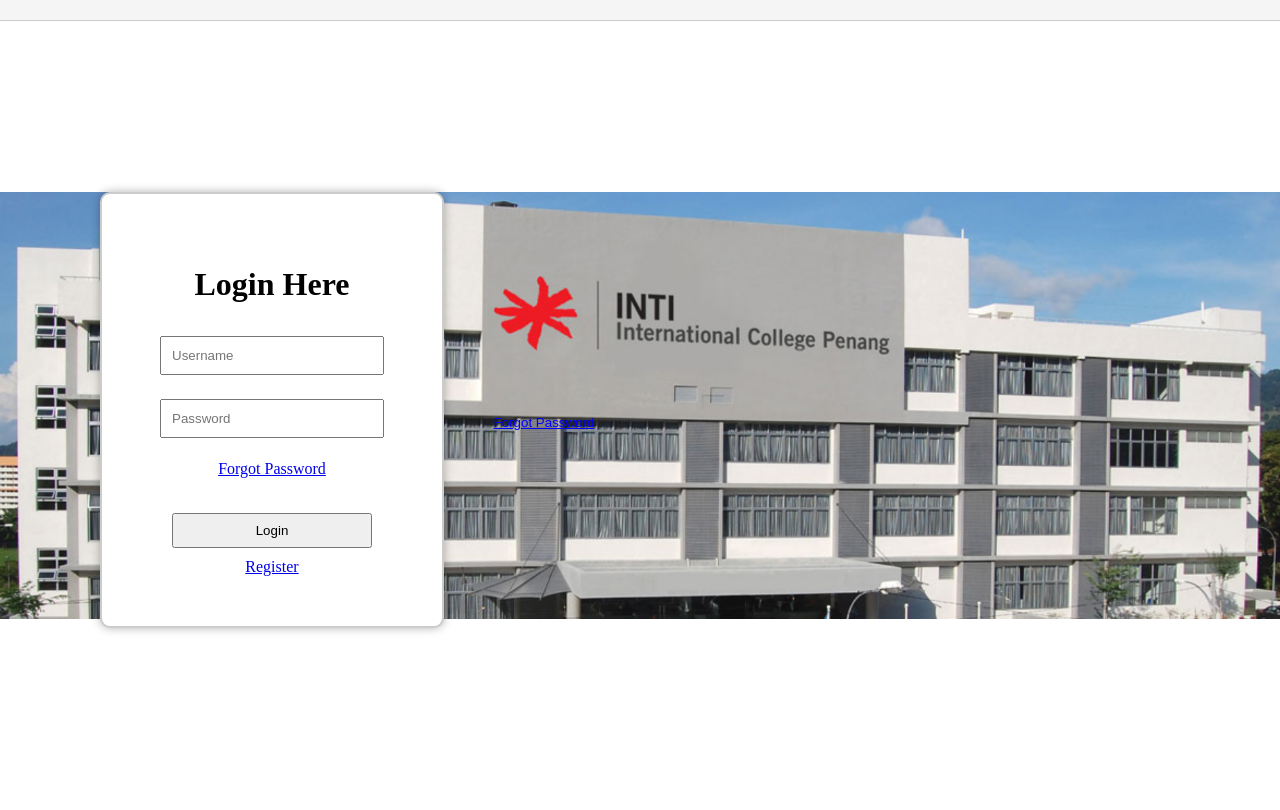
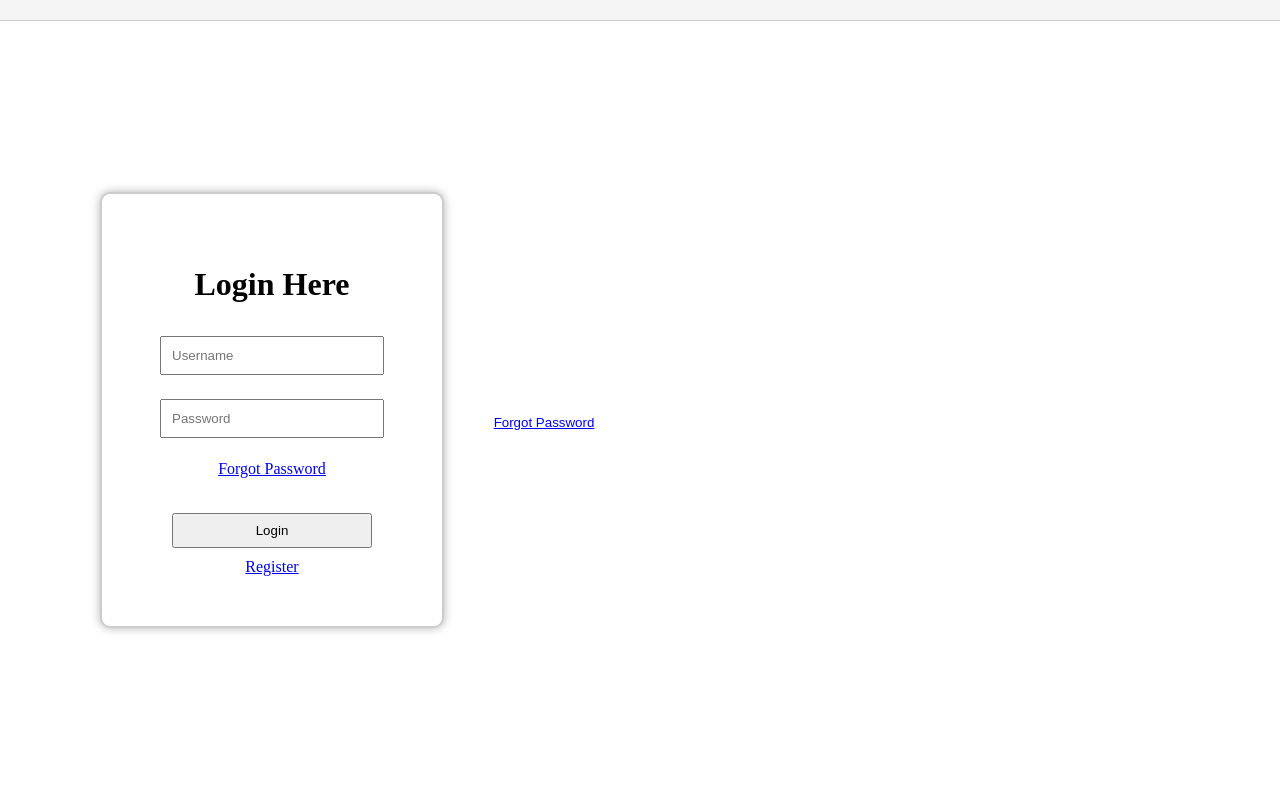
Before and after one commit to wm0516/InvigilateX, a Flask app: page / in a window 1280 px wide. Run offline with Flask 3, Linux system fonts and the light colour scheme.

Commit message:
Update main_page.css

```diff
--- a/static/static_css/main_page.css
+++ b/static/static_css/main_page.css
@@ -20,7 +20,7 @@
     justify-content: flex-start;
     margin-top: 10px;
     margin-left: 100px;
-    background-image: url("../static_pic/INTI_PIC.png");
+    /*background-image: url("../static_pic/INTI_PIC.png");*/
     background-size: contain;
     background-position: center;
     background-repeat: no-repeat;
```
